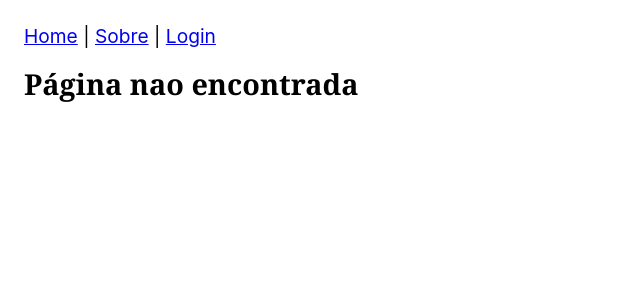
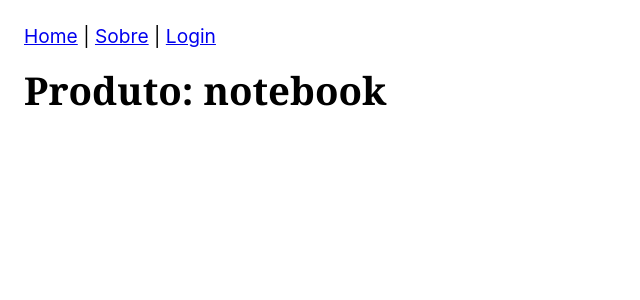
Before and after one commit to renanssantos1/react-completo-Origamid, a React (Create React App) app in the folder react-para-iniciantes/0205/meuapp/: page /produto/notebook in a window 1280 px wide. Shown: the top 300 px of the page, without its empty margins (0-640 px from the left). Built offline with nearby package versions, Linux system fonts and the light colour scheme.

Commit message:
useParams e usearch

```diff
--- a/react-para-iniciantes/0205/meuapp/src/pages/0601/Header.js
+++ b/react-para-iniciantes/0205/meuapp/src/pages/0601/Header.js
@@ -1,8 +1,14 @@
 import React from "react";
 
-import { NavLink } from "react-router-dom";
+import { NavLink, useLocation } from "react-router-dom";
 
 function Header() {
+  const location = useLocation();
+
+  React.useEffect(() => {
+    console.log("Mudou de rota");
+  }, [location]);
+
   return (
     <header>
       <nav>
--- a/react-para-iniciantes/0205/meuapp/src/pages/0601/Home.js
+++ b/react-para-iniciantes/0205/meuapp/src/pages/0601/Home.js
@@ -1,10 +1,17 @@
 import React from "react";
+import { Link } from "react-router-dom";
 
 function Home() {
   return (
     <div>
       <h1>Sobre</h1>
       <p>Essa e a home</p>
+      <li>
+        <Link to="produto/notebook">Notebook</Link>
+      </li>
+      <li>
+        <Link to="produto/smartphone">Smartphone</Link>
+      </li>
     </div>
   );
 }
--- /dev/null
+++ b/react-para-iniciantes/0205/meuapp/src/pages/0601/Produto.js
@@ -0,0 +1,17 @@
+import React from "react";
+import { useParams, useLocation } from "react-router-dom";
+
+function Produto() {
+  const params = useParams();
+  const location = useLocation();
+  const search = new URLSearchParams(location.search);
+  console.log(search.get("memoria"));
+
+  return (
+    <div>
+      <h1>Produto: {params.id}</h1>
+    </div>
+  );
+}
+
+export default Produto;
--- a/react-para-iniciantes/0205/meuapp/src/pages/0601/Router.js
+++ b/react-para-iniciantes/0205/meuapp/src/pages/0601/Router.js
@@ -6,6 +6,8 @@
 import Home from "./Home";
 import Login from "./Login";
 import Sobre from "./Sobre";
+import Produto from "./Produto";
+
 import NaoEncontrada from "./NaoEncontrada";
 
 function Router() {
@@ -16,6 +18,7 @@
         <Route path="/" element={<Home />} />
         <Route path="sobre" element={<Sobre />} />
         <Route path="login" element={<Login />} />
+        <Route path="produto/:id" element={<Produto />} />
 
         <Route path="*" element={<NaoEncontrada />} />
       </Routes>
```
